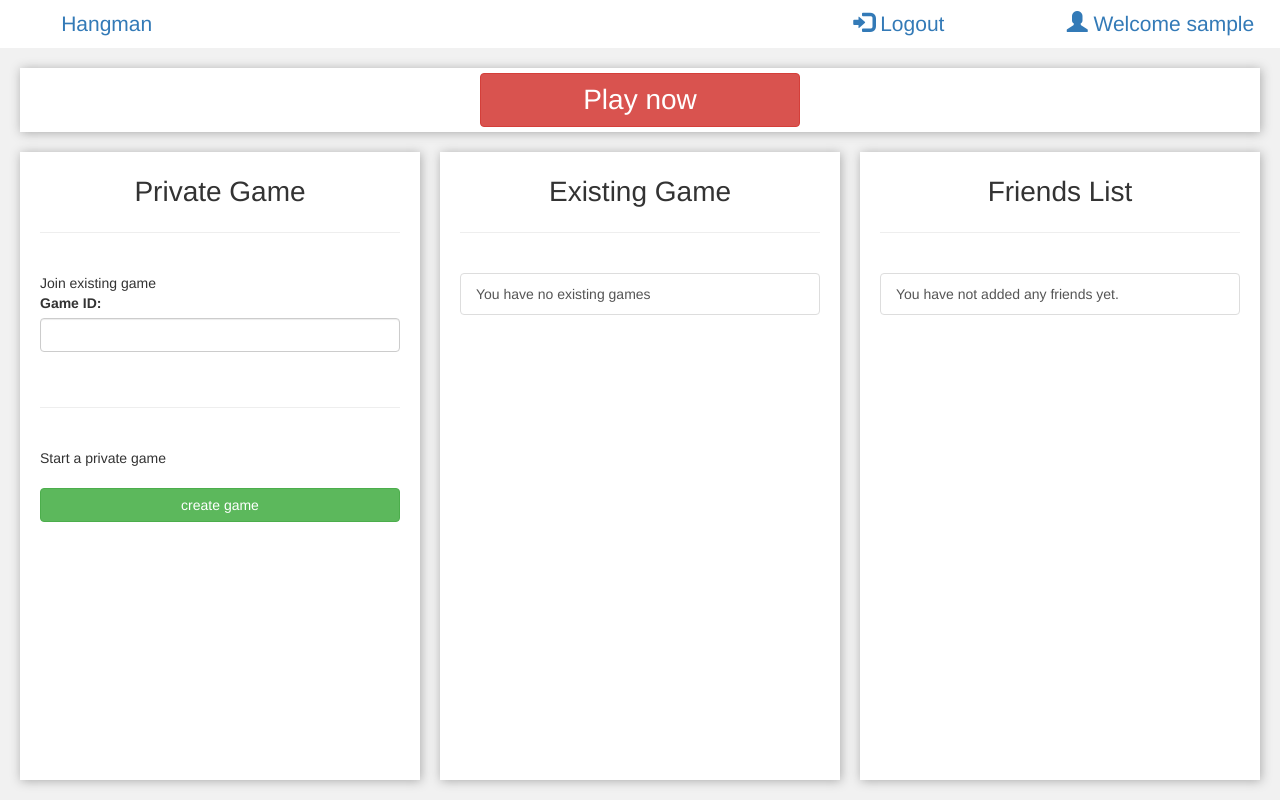
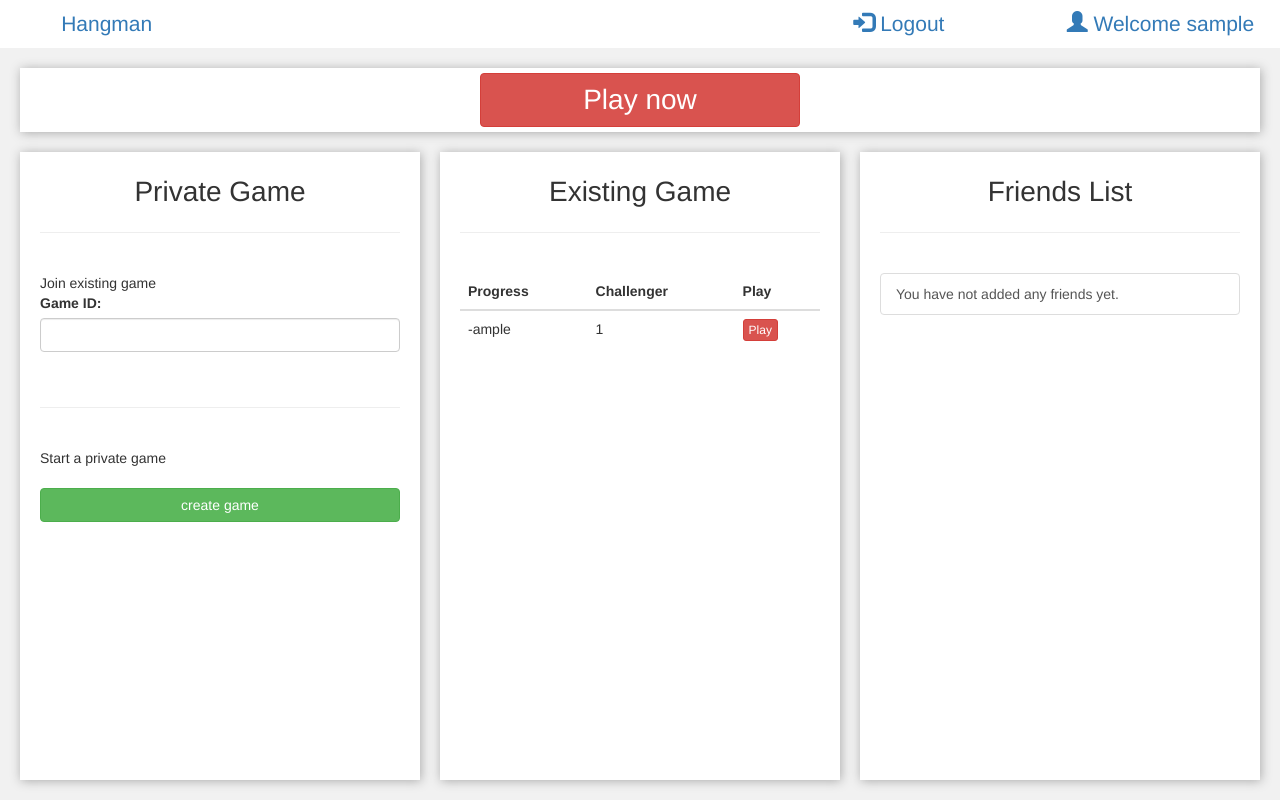
Before and after one commit to spc65/Games, a PHP site: page /pages/account/account.php in a window 1280 px wide. Run offline with PHP 8.4, Linux system fonts and the light colour scheme; the visitor is signed in with stand-in values (Sample User, id 1); tables that the repository leaves empty or names only in its code hold one stand-in row (values such as "Sample post"); some libraries are stand-ins or nearby versions.

Commit message:
retrieves list of games

```diff
--- a/api/DatabaseAdaptor.php
+++ b/api/DatabaseAdaptor.php
@@ -60,6 +60,56 @@ class DataBaseAdaptor {
     return $this->DB->lastInsertId();
   }
 
+  function getWord($gameId) {
+    // Format our query and execute it
+    $stmt = $this->DB->prepare("SELECT word, letters_used FROM game WHERE game_id = ".$gameId.';');
+    $stmt->execute();
+    // Get the word and the letters used so far
+    $results = $stmt->fetchAll(PDO::FETCH_ASSOC);
+    $word = $results['word'];
+    $letters = $results['letters_used'];
+    $result = '';
+    // Let's determine the player's word progress
+    for ($i = 0; $i < strlen($word); $i++) {
+      // Did they use this letter?
+      if (strpos($letters, $word[$i])) {
+        $result .= $word[$i];
+      }else {// Blank
+        $result .= '-';
+      }
+    }
+    // Return the word progress
+    return $result;
+  }
+
+  function getGames($username) {
+    // Format our query and execute it
+    $stmt = $this->DB->prepare("SELECT game_id, challenger_id, word, letters_used FROM game;");
+    $stmt->execute();
+    $outp = "";
+    $all = $stmt->fetchAll(PDO::FETCH_ASSOC);
+
+    foreach ($all as $rs) {
+      if ($outp != "") {$outp .= ",";}
+      $word = $rs['word'];
+      $letters = $rs['letters_used'];
+      $result = '';
+      for ($i = 0; $i < strlen($word); $i++) {
+        if (strpos($letters, $word[$i])) {
+          $result .= $word[$i];
+        }else {// Blank
+          $result .= '-';
+        }
+      }
+      $outp .= '{"id":"'.$rs["game_id"].'",';
+      $outp .= '"challenger_id":'.(($rs["challenger_id"] === NULL)? '"single player"':$rs["challenger_id"]).',';
+      $outp .= '"progress":"'.$result.'"}';
+    }
+    //$outp ='{"hits":'.$hits.',"foods":['.$outp.']}';
+    $outp ='{"games":['.$outp.']}';
+    //$outp ='{"data":['.print_r($stmt->fetchAll(PDO::FETCH_ASSOC)).']}';
+    return $outp;
+  }
 }
 
 ?>
--- a/api/controller.php
+++ b/api/controller.php
@@ -63,37 +63,13 @@ function createGame($ch, $a, $word) {
   die();
 }
 
+function getGames($username) {
+  $theDBA = new DataBaseAdaptor();
+  return $theDBA->getGames($username);
+}
+
 // Returns the word progress in the given game.
-function getWord($gameId) {
-  // Format our query and execute it
-  $stmt = $this->DB->prepare("SELECT word, letters_used FROM game WHERE game_id = " . $gameId . ';');
-  $stmt->execute();
 
-  // Get the word and the letters used so far
-  $results = $stmt->fetchAll(PDO::FETCH_ASSOC);
-  $word = $results['word'];
-  $letters = $results['letters_used'];
-  $result = '';
-
-  // Let's determine the player's word progress
-  for ($i = 0; $i < strlen($word); $i++) {
-
-    // Did they use this letter?
-    if (strpos($letters, $word[$i])) {
-
-      $result .= $word[$i];
-    }
-
-    // Blank
-    else {
-
-      $result .= '-';
-    }
-  }
-
-  // Return the word progress
-  return $result;
-}
 
 // Returns the number of lives the player has given
 // the game id provided by the client.
--- /dev/null
+++ b/api/existing_games.php
@@ -0,0 +1,13 @@
+
+<?php
+  ini_set('session.use_strict_mode', 1);
+  session_start();
+	include 'controller.php';
+  if(isset($_SESSION['username'])){
+    echo(getGames($_SESSION['username']));
+  }
+
+
+
+
+?>
--- a/pages/account/account.js
+++ b/pages/account/account.js
@@ -1,8 +1,14 @@
 var app = angular.module('account', []);
 
-app.controller('accountCtrl', function($scope) {
+app.controller('accountCtrl', function($scope, $http) {
 
   $scope.existingGames = [{"player":"You have no existing games"}];
   $scope.friends = [{"player":"You have not added any friends yet."}];
+  $http.get("../../api/existing_games.php").then(function(response) {
+    console.log(response.data.games);
+    if(response.data.games.length > 0){
+      $scope.existingGames = response.data.games;
+    }
+    });
 
 });
--- a/pages/account/account.php
+++ b/pages/account/account.php
@@ -41,9 +41,21 @@
 				<div class="centerText title">Existing Game</div>
 				<hr>
 				<br>
-				<div class="list-group">
-  				<a ng-repeat="x in existingGames" href="#" class="list-group-item">{{x.player}}</a>
-				</div>
+				<table class="table table-hover">
+			    <thead>
+			      <tr>
+			        <th>Progress</th>
+			        <th>Challenger</th>
+			        <th>Play</th>
+			      </tr>
+			    </thead>
+			    <tbody>
+			      <tr ng-repeat="x in existingGames">
+			        <td>{{x.progress}}</td>
+			        <td>{{x.challenger_id}}</td>
+			        <td><button type="button" class="btn btn-danger btn-xs">Play</button></td>
+			      </tr>
+			  </table>
 			</div>
 		</div>
 		<div class="friendsList accountBox">
```
